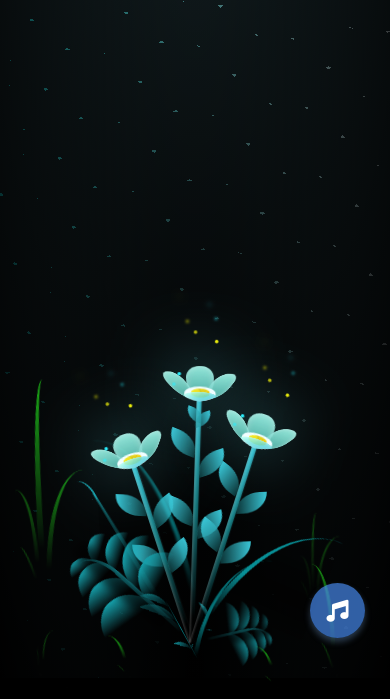
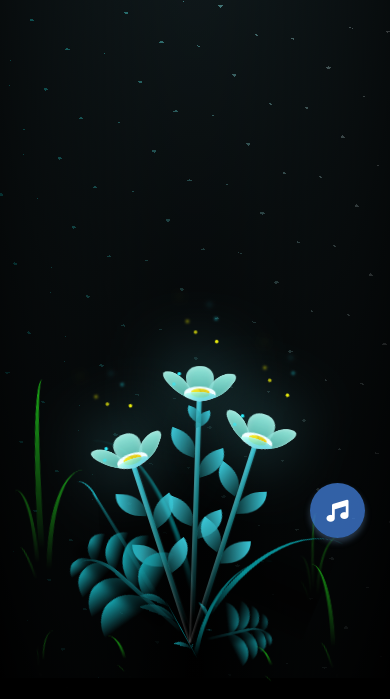
Before and after one commit to DamiMocch/cielyn, a plain HTML site: page flores.html in a window 390 px wide. Shown: the part 166-865 px from the top of the page. Drawn offline with Linux system fonts and the light colour scheme; a web font is replaced by a local one.

Commit message:
Add files via upload

```diff
--- a/flores.css
+++ b/flores.css
@@ -1139,7 +1139,7 @@ body {
         width: 45px;
         height: 45px;
         font-size: 18px;
-        bottom: 50px;
+        bottom: 150px;
         right: 15px;
     }
 }
@@ -1149,7 +1149,7 @@ body {
         width: 55px;
         height: 55px;
         font-size: 22px;
-        bottom: 40px;
+        bottom: 140px;
         right: 25px;
     }
 }
```
